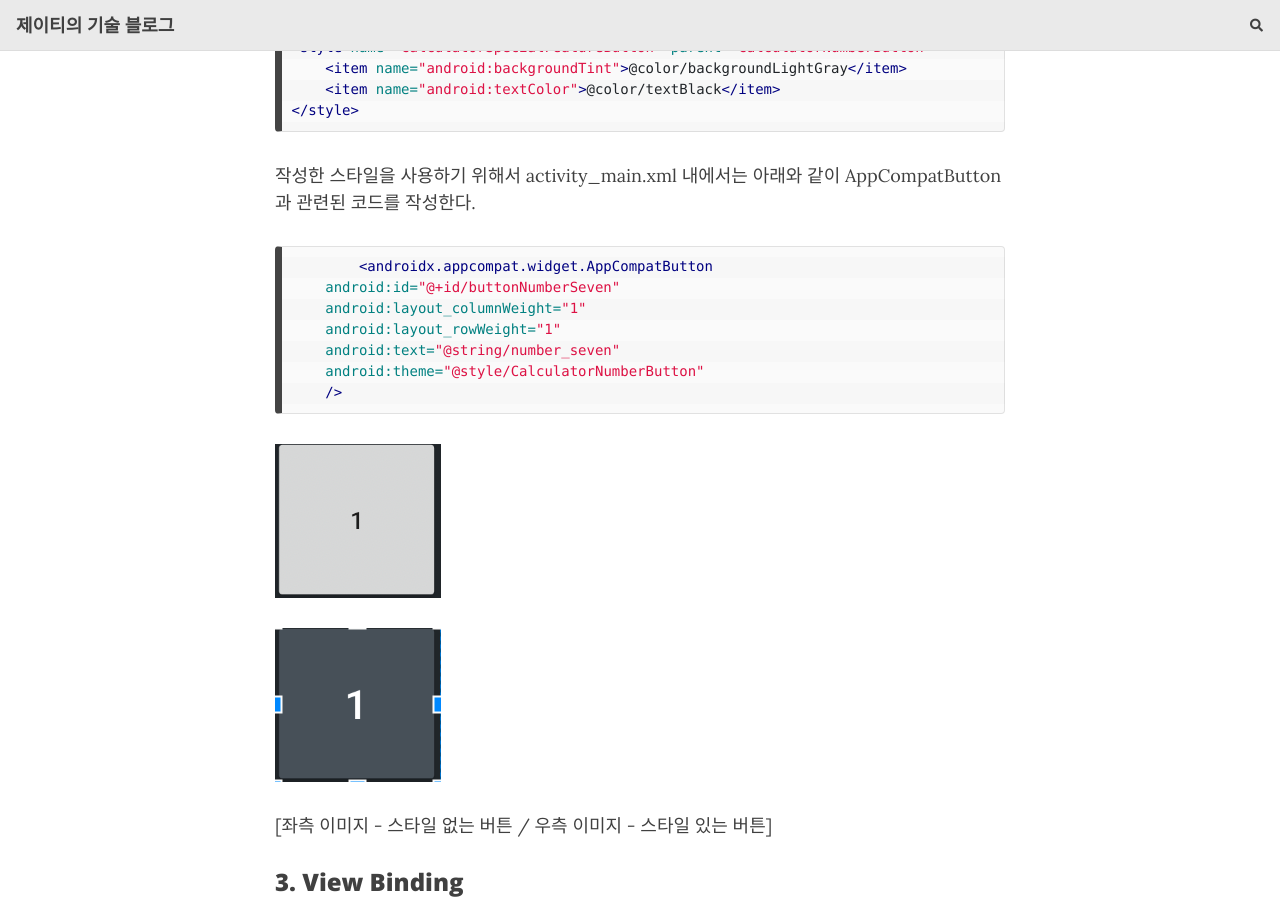
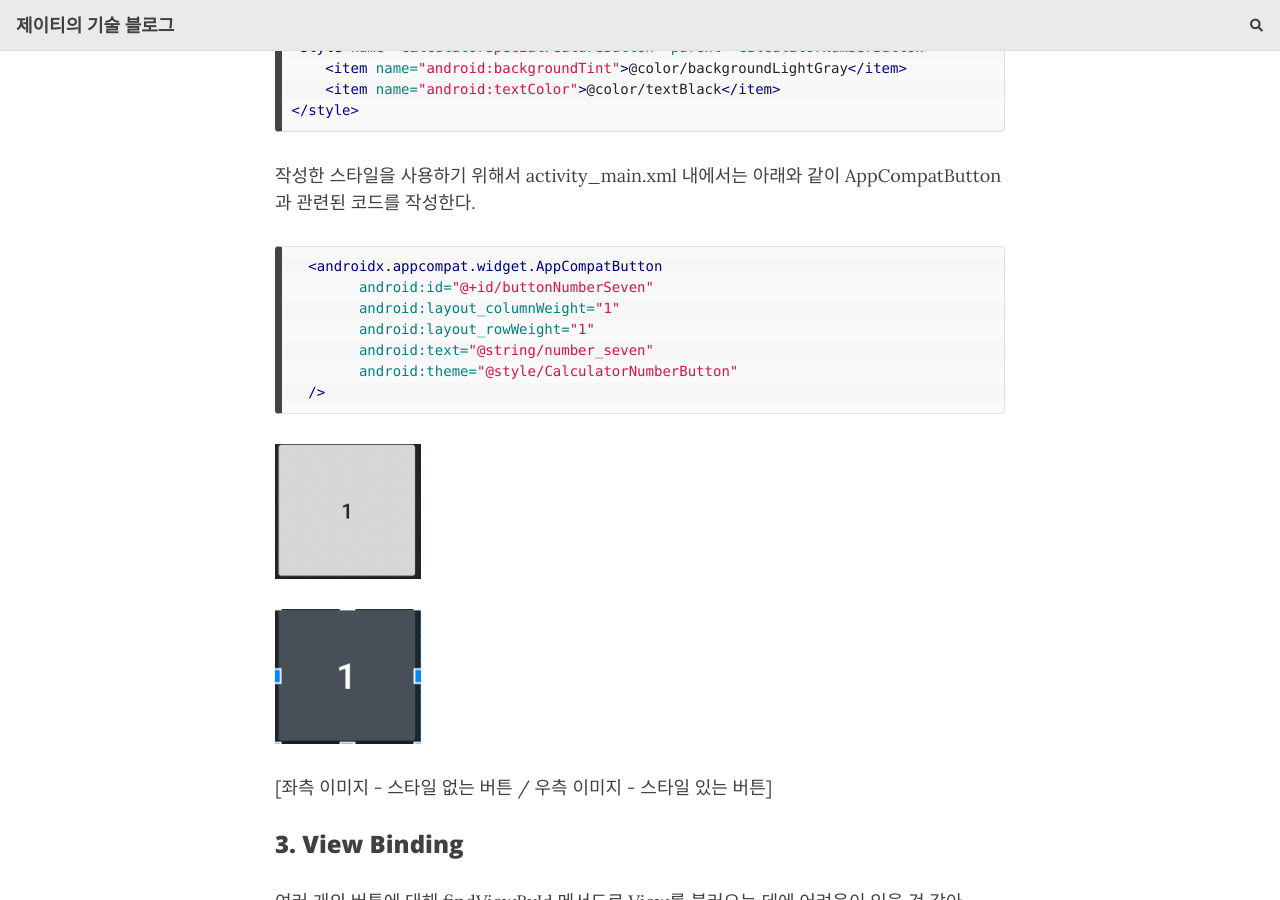
Before and after one commit to HoneyCoding/Blog, a Jekyll site: the page built from _posts/2022-07-13-TIL.md, in a window 1280 px wide and 900 px high, scrolled down 2116 px. Built offline with Jekyll 4.4.1, drawn with Linux system fonts in a browser that asks for light colours; nearby versions of some CDN libraries; comment, search, counter and statistics services are not loaded.

Commit message:
docs: 2022-07-13-TIL.md 버튼 이미지 가로 길이 수정

````diff
--- a/_posts/2022-07-13-TIL.md
+++ b/_posts/2022-07-13-TIL.md
@@ -47,20 +47,20 @@ comments: true
 
 
 ``` xml
-	<androidx.appcompat.widget.AppCompatButton
-    android:id="@+id/buttonNumberSeven"
-    android:layout_columnWeight="1"
-    android:layout_rowWeight="1"
-    android:text="@string/number_seven"
-    android:theme="@style/CalculatorNumberButton"
-    />
+  <androidx.appcompat.widget.AppCompatButton
+  	android:id="@+id/buttonNumberSeven"
+  	android:layout_columnWeight="1"
+  	android:layout_rowWeight="1"
+  	android:text="@string/number_seven"
+  	android:theme="@style/CalculatorNumberButton"
+  />
 ```
 
 
 
- ![스타일 없는 버튼 png 이미지](https://honeycoding.github.io/Blog/assets/img/2022-07-13-TIL/button_without_style.png)
+ ![스타일 없는 버튼 png 이미지](https://honeycoding.github.io/Blog/assets/img/2022-07-13-TIL/button_without_style.png){: width="20%"}
 
- ![스타일 있는 버튼 png 이미지](https://honeycoding.github.io/Blog/assets/img/2022-07-13-TIL/button_with_style.png)
+ ![스타일 있는 버튼 png 이미지](https://honeycoding.github.io/Blog/assets/img/2022-07-13-TIL/button_with_style.png){: width="20%"}
 
 [좌측 이미지 - 스타일 없는 버튼 / 우측 이미지 - 스타일 있는 버튼]
 
````
